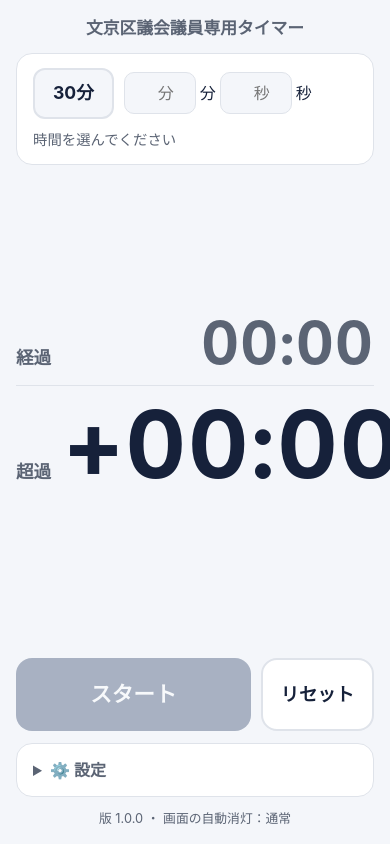
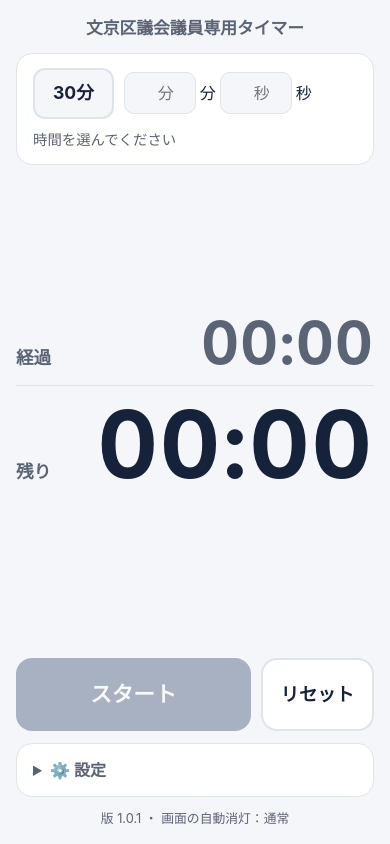
Before and after one commit to 709com/PWA, a plain HTML site: page timer/index.html in a window 390 px wide. Drawn offline with Linux system fonts and the light colour scheme.

Commit message:
議員タイマーの初期表示の不具合を修正（1.0.1）、iPhoneで確かめる手順書（TESTING.md）を追加
- 時間を選ぶ前に「超過 +00:00」と出ていたのを「残り 00:00」に修正
- TESTING.md：実機でしか確かめられない点を、優先度順に一覧化

Co-Authored-By: Claude Opus 5.5 <noreply@anthropic.com>
Claude-Session: https://claude.ai/code/session_01SR2FTeVaFRm7cDBJjGd6vB

```diff
--- a/timer/index.html
+++ b/timer/index.html
@@ -137,7 +137,7 @@
 <script>
 // ===== 基本の設定 =====
 // アプリを更新するときは、この番号と sw.js の VERSION を同じ番号に上げる
-const APP_VERSION = '1.0.0';
+const APP_VERSION = '1.0.1';
 const KEY_SETTINGS = 'timer:settings';
 const KEY_STATE = 'timer:state';
 const $ = (id) => document.getElementById(id);
@@ -174,8 +174,10 @@ function render() {
   const rem = state.durationMs - el;
   $('elapsed').textContent = fmt(el);
   // 残り時間は切り上げ表示（「00:00」になった瞬間が時間切れ）
-  $('remain').textContent = rem > 0 ? fmt(rem + 999) : '+' + fmt(-rem);
-  $('remain-lbl').textContent = rem > 0 ? '残り' : '超過';
+  // 時間をまだ選んでいないとき（持ち時間0）は「残り 00:00」と出す（「超過」と誤表示しない）
+  const over = state.durationMs > 0 && rem <= 0;
+  $('remain').textContent = over ? '+' + fmt(-rem) : fmt(Math.max(0, rem) + (rem > 0 ? 999 : 0));
+  $('remain-lbl').textContent = over ? '超過' : '残り';
 
   let phase = '';
   if (active() || state.durationMs > 0) {
--- a/timer/sw.js
+++ b/timer/sw.js
@@ -1,7 +1,7 @@
 // このファイルは「サービスワーカー」です。アプリのファイルをiPhoneの中に保存しておき、電波がなくても起動できるようにします。
 // アプリを更新するときは、下の VERSION と index.html の APP_VERSION を同じ番号に上げてください。
 
-const VERSION = '1.0.0';
+const VERSION = '1.0.1';
 const CACHE = 'timer-' + VERSION;
 const FILES = ['./', './index.html', './manifest.json', './icon-180.png', './icon-512.png'];
 
```
Also changed, not shown: 1 other file.
